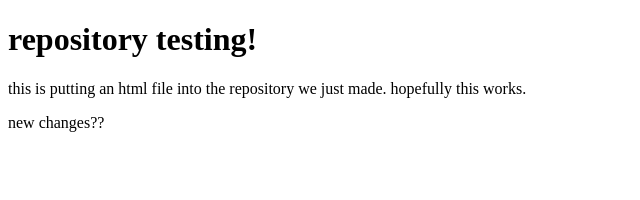
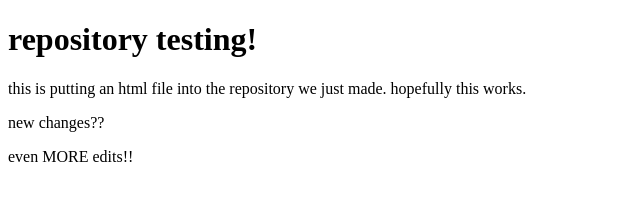
Before and after one commit to edf015/cprgsem02, a plain HTML site: page html.testing.html in a window 1280 px wide. Shown: the whole page, without its empty margins (0-640 px from the left). Drawn offline with Linux system fonts and the light colour scheme.

Commit message:
second edit
+ <p> line 12

```diff
--- a/html.testing.html
+++ b/html.testing.html
@@ -9,6 +9,7 @@
         <p>this is putting an html file into the repository we just made. hopefully this works. </p>
 
         <p> new changes??</p>
+        <p> even MORE edits!!</p>
 
 
 
```
